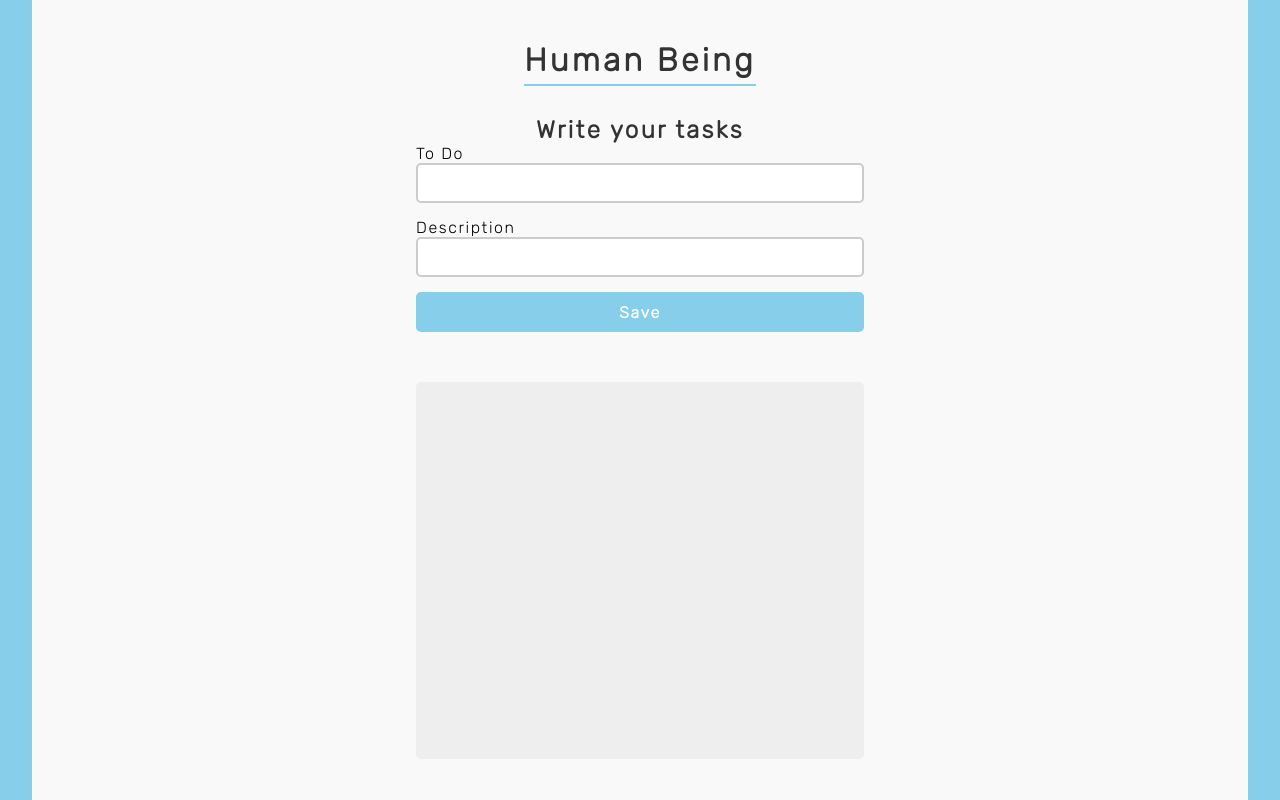
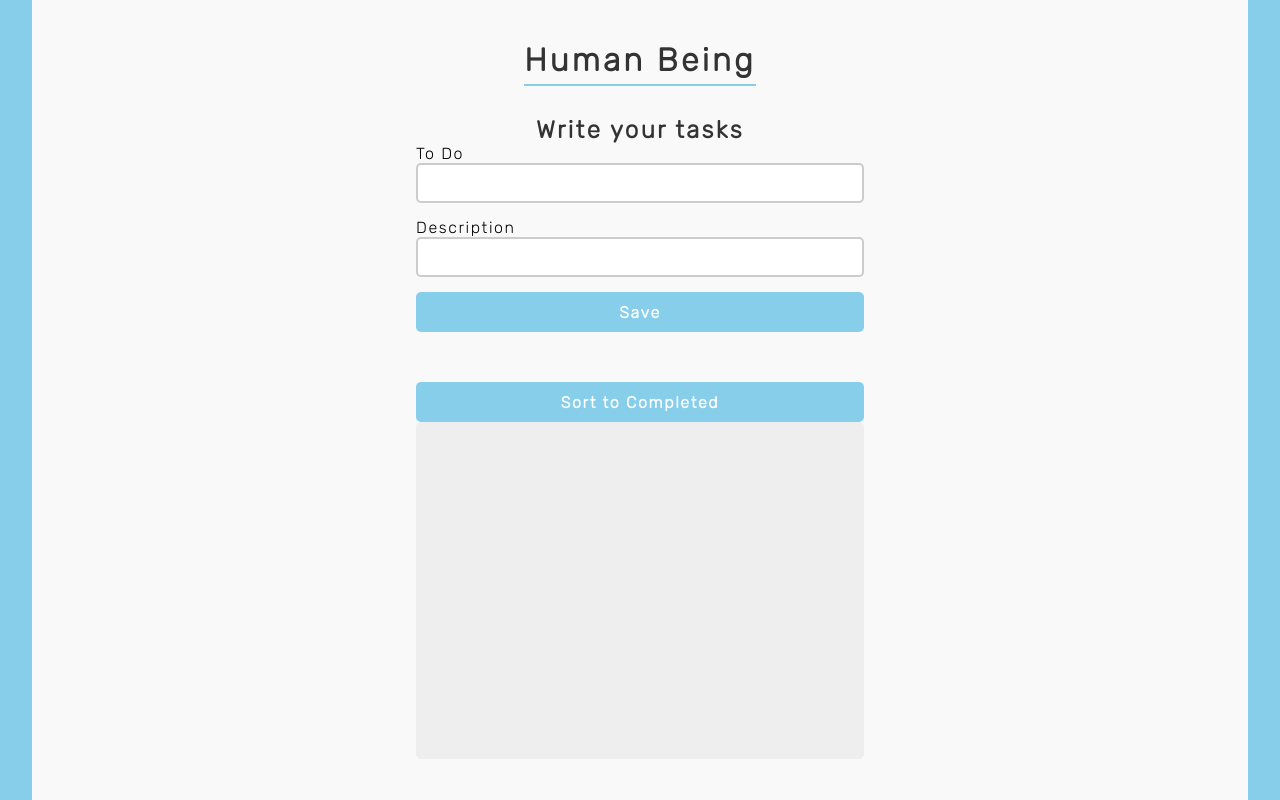
Before and after one commit to wesley-prado/ToDoLuby, a React (Create React App) app: page /todo in a window 1280 px wide. Built offline with nearby package versions, Linux system fonts and the light colour scheme.

Commit message:
feat: add sort by completed and incomplete

```diff
--- a/src/pages/to-do/index.tsx
+++ b/src/pages/to-do/index.tsx
@@ -1,19 +1,21 @@
 import React, { useState, useEffect } from 'react';
 import Form from '../../components/form';
 import { ListContainer, ToDoTitle } from './style';
-import { Container, Subtitle } from '../../shared/styles';
+import { Container, Subtitle, Button } from '../../shared/styles';
 import List from '../../components/list';
 import { ToDoTypes } from '../../components/form/types';
-import { getUsernameFromLocalStorage } from '../../utils/getInfoFromLocalStorage';
+import { getUsernameFromLocalStorage, organizeToCompleted, organizeToIncomplete } from '../../utils/';
 
 const ToDo: React.FC = () => {
   const [todoList, setTodoList] = useState<ToDoTypes[]>([]);
   const [username, setUsername] = useState('');
+  const [isCompleted, setIsCompleted] = useState(false);
 
   useEffect(() => {
     if (!username.length) {
       setUsername(getUsernameFromLocalStorage());
     }
+    setIsCompleted(JSON.parse(localStorage.getItem(`sort#${username}`) || 'false'));
   }, [username]);
 
   function complete(i: number): boolean {
@@ -21,6 +23,7 @@ const ToDo: React.FC = () => {
     const { todo, description, done } = todoList[i];
     tempArr.splice(i, 1, { todo, description, done: !done });
     setTodoList([...tempArr]);
+
     return done;
   }
 
@@ -29,6 +32,16 @@ const ToDo: React.FC = () => {
       <ToDoTitle>{username}</ToDoTitle>
       <Subtitle>Write your tasks</Subtitle>
       <Form todoList={todoList} setTodoList={setTodoList} />
+      <Button
+        onClick={() => {
+          isCompleted
+            ? organizeToIncomplete(todoList, setTodoList, setIsCompleted)
+            : organizeToCompleted(todoList, setTodoList, setIsCompleted);
+          localStorage.setItem(`sort#${username}`, JSON.stringify(!isCompleted));
+        }}
+      >
+        {isCompleted ? 'Sort to Incomplete' : 'Sort to Completed'}
+      </Button>
       <ListContainer>
         {todoList.length > 0 &&
           todoList.map(({ todo, description, done }, i) => {
--- /dev/null
+++ b/src/utils/index.ts
@@ -0,0 +1,2 @@
+export { organizeToCompleted, organizeToIncomplete } from './sort';
+export { getUsernameFromLocalStorage, getDataFromLocalStorage } from './getInfoFromLocalStorage';
--- /dev/null
+++ b/src/utils/sort.ts
@@ -0,0 +1,26 @@
+import { ToDoTypes } from '../components/form/types';
+export function organizeToIncomplete(
+  todoList: ToDoTypes[],
+  setTodoList: React.Dispatch<React.SetStateAction<ToDoTypes[]>>,
+  setIsCompleted: React.Dispatch<React.SetStateAction<boolean>>,
+): void {
+  const tempArr = todoList;
+  const arrOrganized = tempArr.sort((a: ToDoTypes, b: ToDoTypes) => {
+    return a.done === b.done ? 0 : a.done ? 1 : -1;
+  });
+  setTodoList([...arrOrganized]);
+  setIsCompleted(false);
+}
+
+export function organizeToCompleted(
+  todoList: ToDoTypes[],
+  setTodoList: React.Dispatch<React.SetStateAction<ToDoTypes[]>>,
+  setIsCompleted: React.Dispatch<React.SetStateAction<boolean>>,
+): void {
+  const tempArr = todoList;
+  const arrOrganized = tempArr.sort((a: ToDoTypes, b: ToDoTypes) => {
+    return a.done === b.done ? 0 : a.done ? -1 : 1;
+  });
+  setTodoList([...arrOrganized]);
+  setIsCompleted(true);
+}
```
